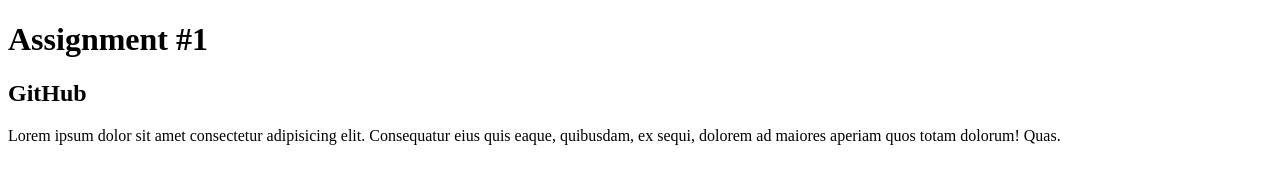
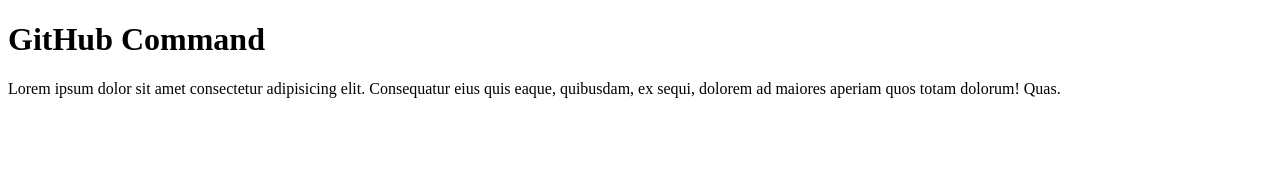
Before and after one commit to bcsf19m034/Mobile-Computing, a plain HTML site: page test.html in a window 1280 px wide. Drawn offline with Linux system fonts and the light colour scheme.

Commit message:
making changes

```diff
--- a/test.html
+++ b/test.html
@@ -7,8 +7,7 @@
     <title>Document</title>
   </head>
   <body>
-    <h1>Assignment #1</h1>
-    <h2>GitHub</h2>
+    <h1>GitHub Command</h1>
     <p>
       Lorem ipsum dolor sit amet consectetur adipisicing elit. Consequatur eius
       quis eaque, quibusdam, ex sequi, dolorem ad maiores aperiam quos totam
```
